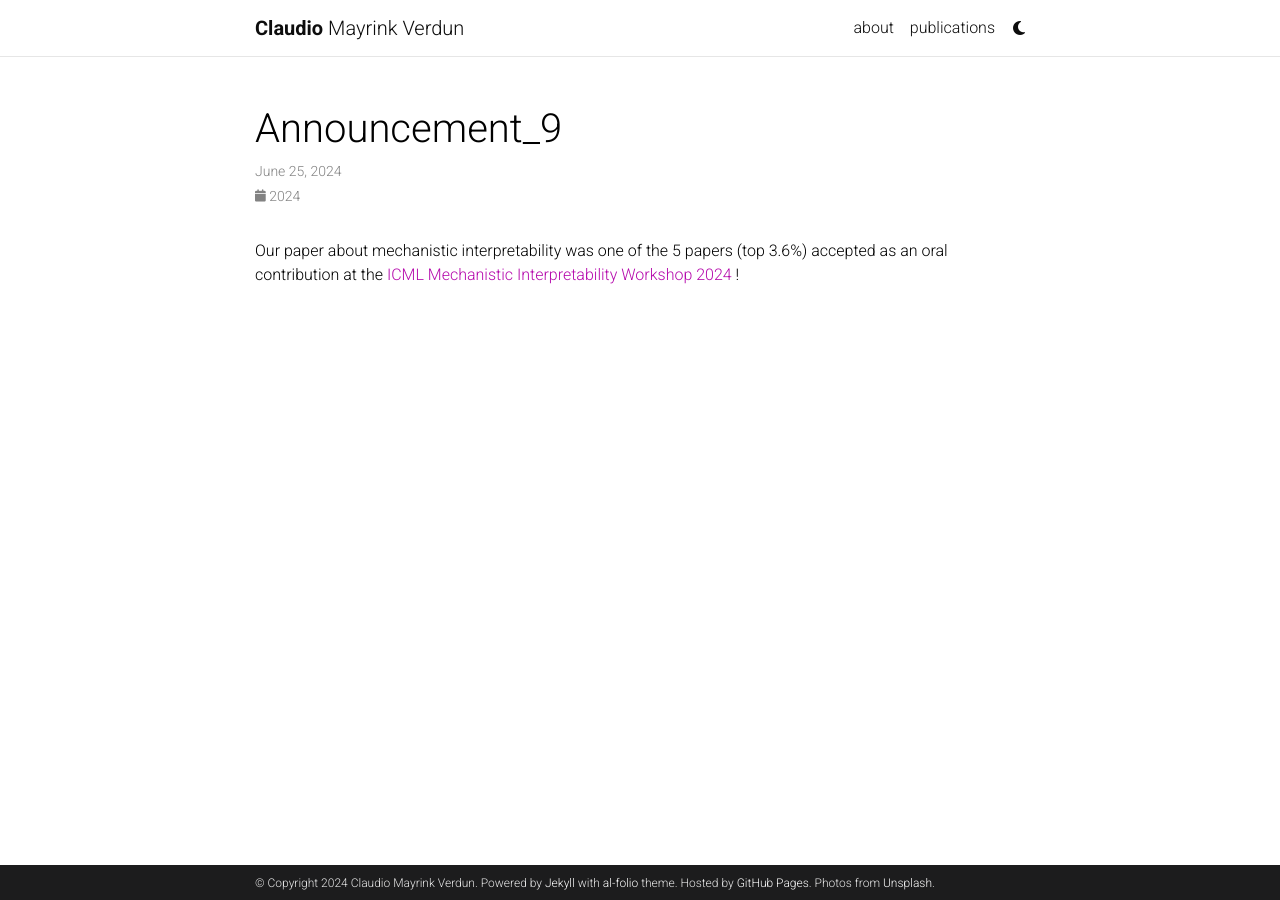
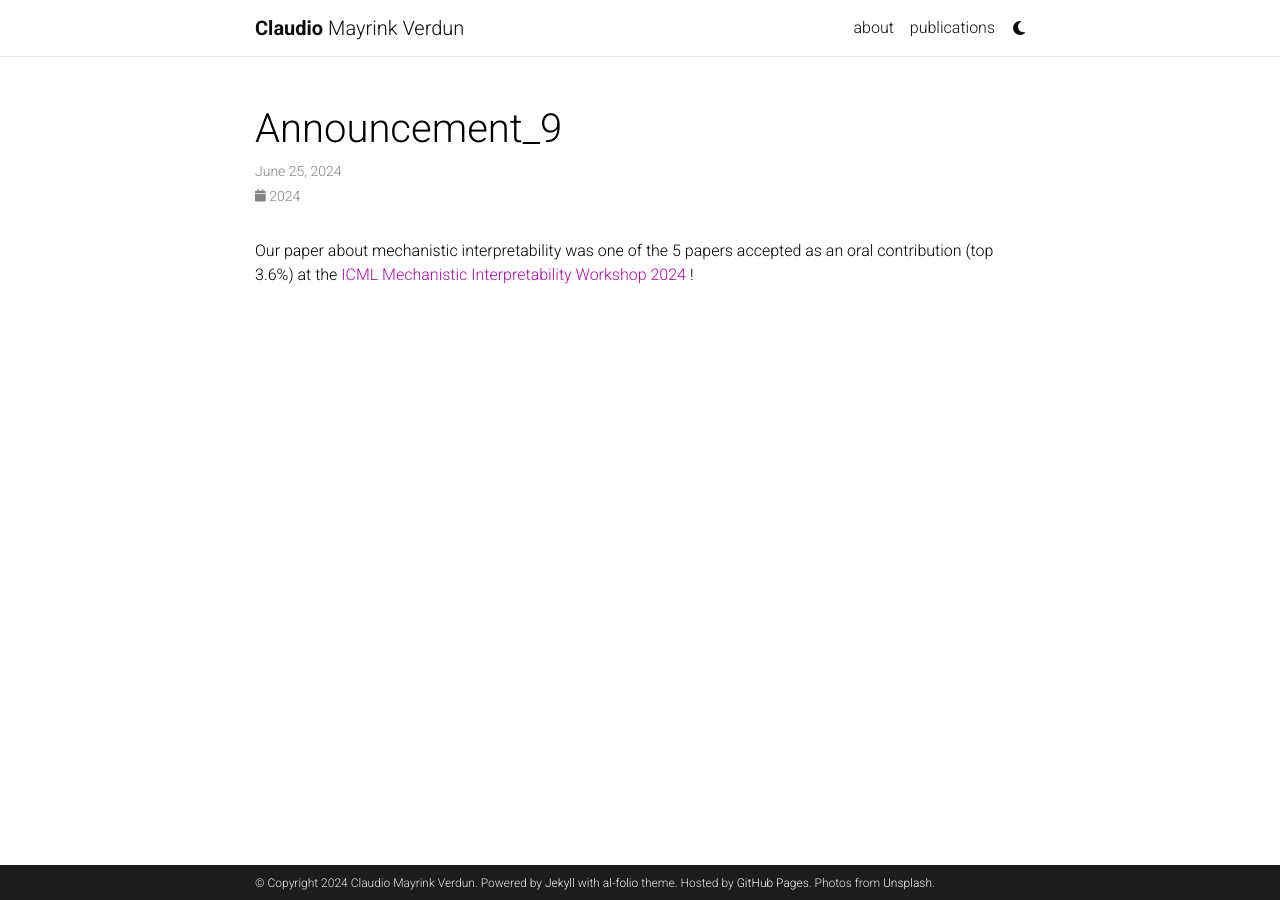
Before and after one commit to claudioverdun/claudioverdun.github.io, a Jekyll site: the page built from _news/announcement_9.md, in a window 1280 px wide. Built offline with Jekyll 4.4.1, drawn with Linux system fonts in a browser that asks for light colours; comment, search, counter and statistics services are not loaded; a style sheet for code colours, icons or effects is not loaded.

```diff
--- a/_news/announcement_9.md
+++ b/_news/announcement_9.md
@@ -5,4 +5,4 @@ inline: true
 related_posts: false
 ---
 
-Our paper about mechanistic interpretability was one of the 5 papers (top 3.6%) accepted as an oral contribution at the [ICML Mechanistic Interpretability Workshop 2024 ](https://icml2024mi.pages.dev/)!
+Our paper about mechanistic interpretability was one of the 5 papers accepted as an oral contribution (top 3.6%) at the [ICML Mechanistic Interpretability Workshop 2024 ](https://icml2024mi.pages.dev/)!
```
